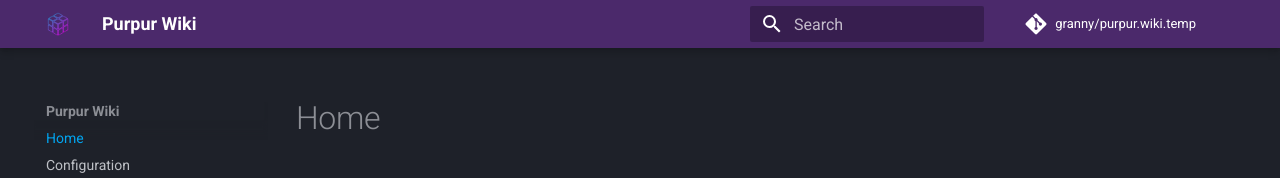
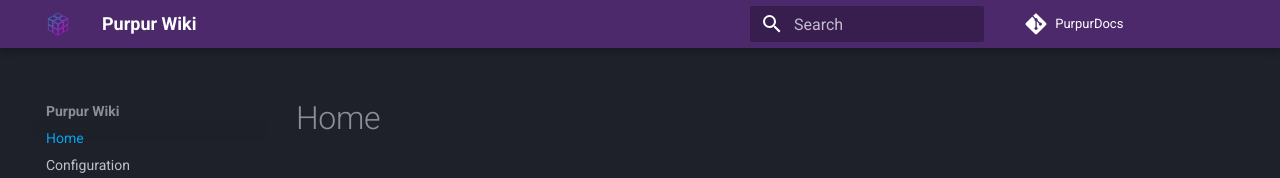
Before and after one commit to PurpurMC/PurpurDocs, an MkDocs documentation site: the page built from docs/index.md, in a window 1280 px wide. Shown: the top 178 px of the page. Built offline with MkDocs 1.6.1 and Material for MkDocs 9.7.7, drawn with Linux system fonts in a browser that asks for light colours; comment, search, counter and statistics services are not loaded.

Commit message:
update repo to new url & name

```diff
--- a/mkdocs.yml
+++ b/mkdocs.yml
@@ -4,8 +4,8 @@ nav:
     - Configuration: Configuration.md
     - Permissions: Permissions.md
     - Biomes: Biomes.md
-repo_url: https://github.com/granny/purpur.wiki.temp
-repo_name: granny/purpur.wiki.temp
+repo_url: https://github.com/pl3xgaming/PurpurDocs
+repo_name: PurpurDocs
 extra_css:
   - stylesheets/extra.css
 theme:
```
